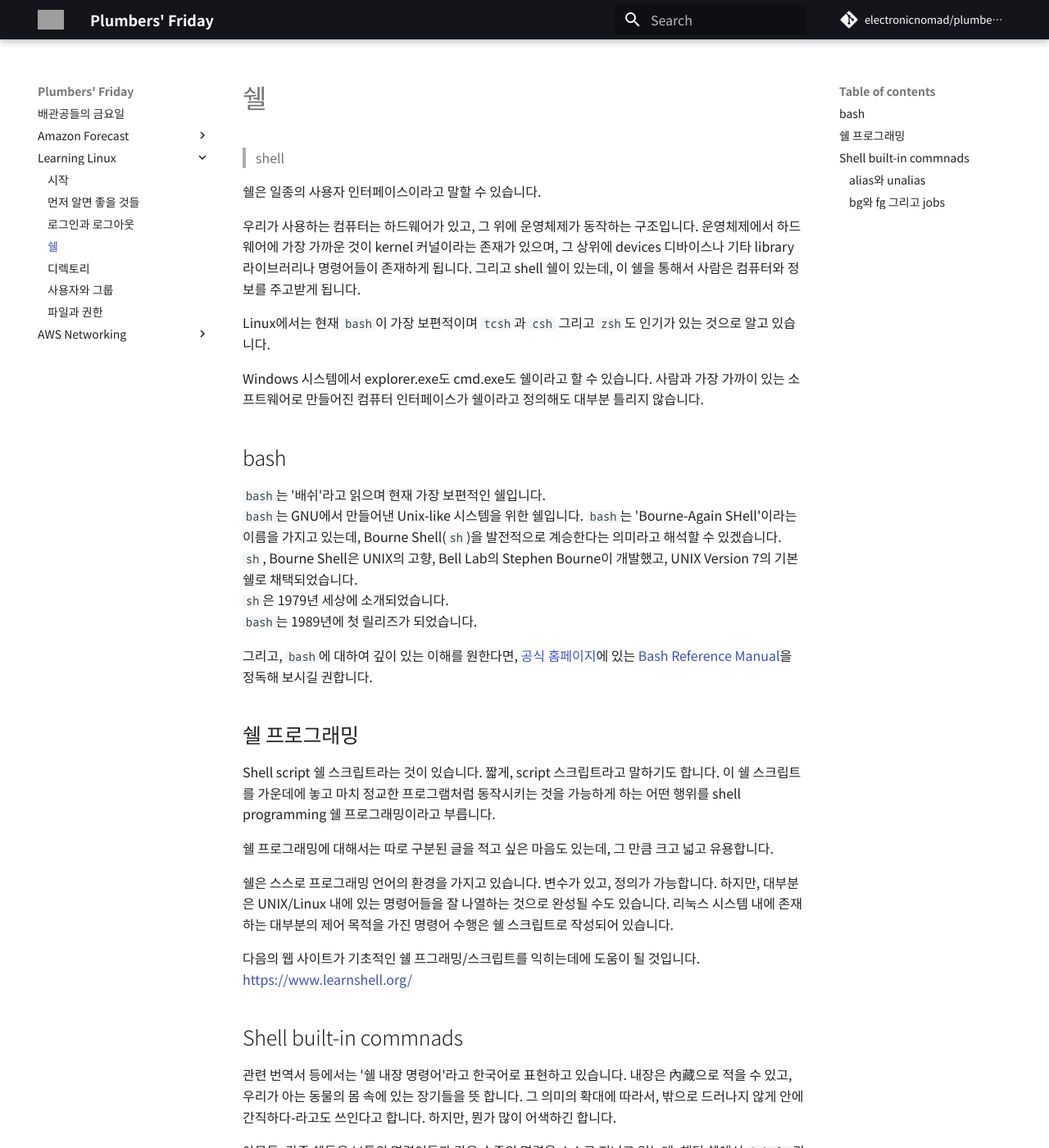
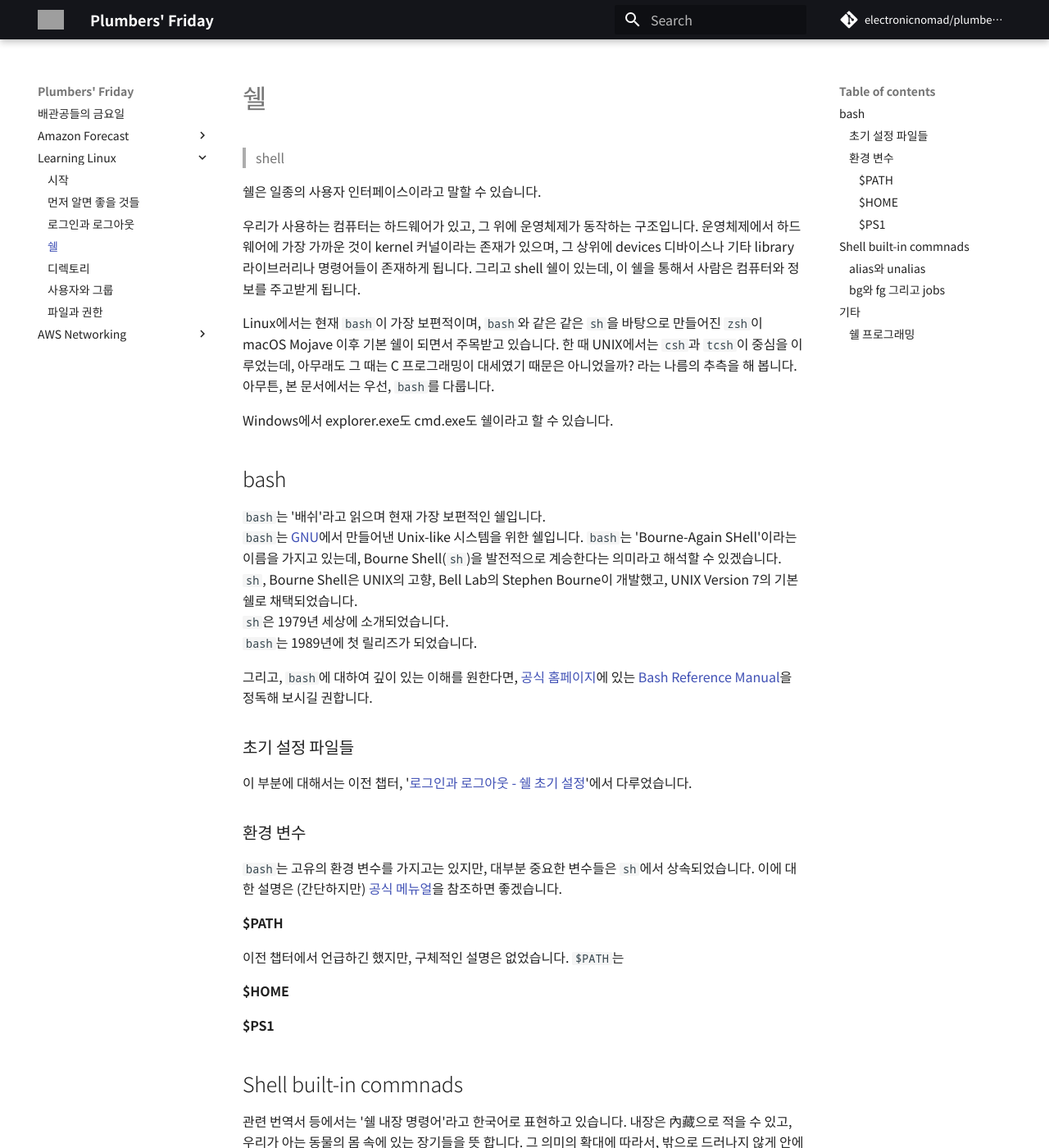
Before and after one commit to electronicnomad/plumbers-friday, an MkDocs documentation site: the page built from docs/linux/shell.md, in a window 1280 px wide and 1400 px high. Shown: the whole window at 82% size. Built offline with MkDocs 1.6.1 and Material for MkDocs 9.7.7, drawn with Linux system fonts in a browser that asks for light colours; some web fonts are replaced; comment, search, counter and statistics services are not loaded; some of the changed text lies outside the part shown; grey boxes are pictures that could not be loaded.

Commit message:
update shell.md

```diff
--- a/docs/linux/shell.md
+++ b/docs/linux/shell.md
@@ -9,36 +9,38 @@
 그 상위에 devices 디바이스나 기타 library 라이브러리나 명령어들이 존재하게 됩니다.
 그리고 shell 쉘이 있는데, 이 쉘을 통해서 사람은 컴퓨터와 정보를 주고받게 됩니다.
 
-Linux에서는 현재 `bash`이 가장 보편적이며 `tcsh`과 `csh` 그리고 `zsh`도
-인기가 있는 것으로 알고 있습니다.
+Linux에서는 현재 `bash`이 가장 보편적이며, `bash`와 같은 같은 `sh`을 바탕으로 만들어진 `zsh`이 macOS Mojave 이후 기본 쉘이 되면서 주목받고 있습니다. 한 때 UNIX에서는 `csh`과 `tcsh`이 중심을 이루었는데,
+아무래도 그 때는 C 프로그래밍이 대세였기 때문은 아니었을까? 라는 나름의 추측을 해 봅니다.
+아무튼, 본 문서에서는 우선, `bash`를 다룹니다.
 
-Windows 시스템에서 explorer.exe도 cmd.exe도 쉘이라고 할 수 있습니다.
-사람과 가장 가까이 있는 소프트웨어로 만들어진 컴퓨터 인터페이스가 쉘이라고 정의해도 대부분 틀리지 않습니다.
+Windows에서 explorer.exe도 cmd.exe도 쉘이라고 할 수 있습니다.
 
 ## bash
 
 `bash`는 '배쉬'라고 읽으며 현재 가장 보편적인 쉘입니다.
-`bash`는 GNU에서 만들어낸 Unix-like 시스템을 위한 쉘입니다. `bash`는 'Bourne-Again SHell'이라는 이름을 가지고 있는데, Bourne Shell(`sh`)을 발전적으로 계승한다는 의미라고 해석할 수 있겠습니다.
-`sh`, Bourne Shell은 UNIX의 고향, Bell Lab의 Stephen Bourne이 개발했고, UNIX Version 7의 기본 쉘로 채택되었습니다.
+`bash`는 [GNU](https://www.gnu.org/)에서 만들어낸 Unix-like 시스템을 위한 쉘입니다. `bash`는 'Bourne-Again SHell'이라는 이름을 가지고 있는데, Bourne Shell(`sh`)을 발전적으로 계승한다는 의미라고 해석할 수 있겠습니다. `sh`, Bourne Shell은 UNIX의 고향, Bell Lab의 Stephen Bourne이 개발했고, UNIX Version 7의 기본 쉘로 채택되었습니다.
 `sh`은 1979년 세상에 소개되었습니다.
 `bash`는 1989년에 첫 릴리즈가 되었습니다.
 
 그리고, `bash`에 대하여 깊이 있는 이해를 원한다면, [공식 홈페이지](https://www.gnu.org/software/bash/)에 있는 [Bash Reference Manual](https://www.gnu.org/software/bash/manual/bash.html)을 정독해 보시길 권합니다.
 
-## 쉘 프로그래밍
+### 초기 설정 파일들
 
-Shell script 쉘 스크립트라는 것이 있습니다. 짧게, script 스크립트라고 말하기도 합니다.
-이 쉘 스크립트를 가운데에 놓고 마치 정교한 프로그램처럼 동작시키는 것을 가능하게 하는 어떤 행위를 shell programming 쉘 프로그래밍이라고 부릅니다.
+이 부분에 대해서는 이전 챕터, '[로그인과 로그아웃 - 쉘 초기 설정](/linux/login-and-logout/#_4)'에서 다루었습니다.
 
-쉘 프로그래밍에 대해서는 따로 구분된 글을 적고 싶은 마음도 있는데, 그 만큼 크고 넓고 유용합니다.
+### 환경 변수
 
-쉘은 스스로 프로그래밍 언어의 환경을 가지고 있습니다.
-변수가 있고, 정의가 가능합니다.
-하지만, 대부분은 UNIX/Linux 내에 있는 명령어들을 잘 나열하는 것으로 완성될 수도 있습니다.
-리눅스 시스템 내에 존재하는 대부분의 제어 목적을 가진 명령어 수행은 쉘 스크립트로 작성되어 있습니다.
+`bash`는 고유의 환경 변수를 가지고는 있지만, 대부분 중요한 변수들은 `sh`에서 상속되었습니다.
+이에 대한 설명은 (간단하지만) [공식 메뉴얼](https://www.gnu.org/software/bash/manual/html_node/Shell-Variables.html)을 참조하면 좋겠습니다.
 
-다음의 웹 사이트가 기초적인 쉘 프그래밍/스크립트를 익히는데에 도움이 될 것입니다.
-<https://www.learnshell.org/>
+#### $PATH
+
+이전 챕터에서 언급하긴 했지만, 구체적인 설명은 없었습니다.
+`$PATH`는
+
+#### $HOME
+
+#### $PS1
 
 ## Shell built-in commnads
 
@@ -171,3 +173,20 @@ jhin@home:~$
 그리고, `fg`는 foreground의 약자입니다. 지정하는 background로 동작 중인 프로그램이나 명령을 foreground로 전환하는 명령입니다.
 
 한국어로는, 혹은 전산용어로는, background를 배경(背景) 그리고 foreground를 전경(前景)이라고 사용하고 있습니다. 대부분의 번한한 전상용어들이 어색하듯 이 또한 익숙해지기가 쉽지 않습니다.
+
+## 기타
+
+### 쉘 프로그래밍
+
+Shell script 쉘 스크립트라는 것이 있습니다. 짧게, script 스크립트라고 말하기도 합니다.
+이 쉘 스크립트를 가운데에 놓고 마치 정교한 프로그램처럼 동작시키는 것을 가능하게 하는 어떤 행위를 shell programming 쉘 프로그래밍이라고 부릅니다.
+
+쉘 프로그래밍에 대해서는 따로 구분된 글을 적고 싶은 마음도 있는데, 그 만큼 크고 넓고 유용합니다.
+
+쉘은 스스로 프로그래밍 언어의 환경을 가지고 있습니다.
+변수가 있고, 정의가 가능합니다.
+하지만, 대부분은 UNIX/Linux 내에 있는 명령어들을 잘 나열하는 것으로 완성될 수도 있습니다.
+리눅스 시스템 내에 존재하는 대부분의 제어 목적을 가진 명령어 수행은 쉘 스크립트로 작성되어 있습니다.
+
+다음의 웹 사이트가 기초적인 쉘 프그래밍/스크립트를 익히는데에 도움이 될 것입니다.
+<https://www.learnshell.org/>
```
Also changed, not shown: docs/linux/index.md (+0 -2 lines).
